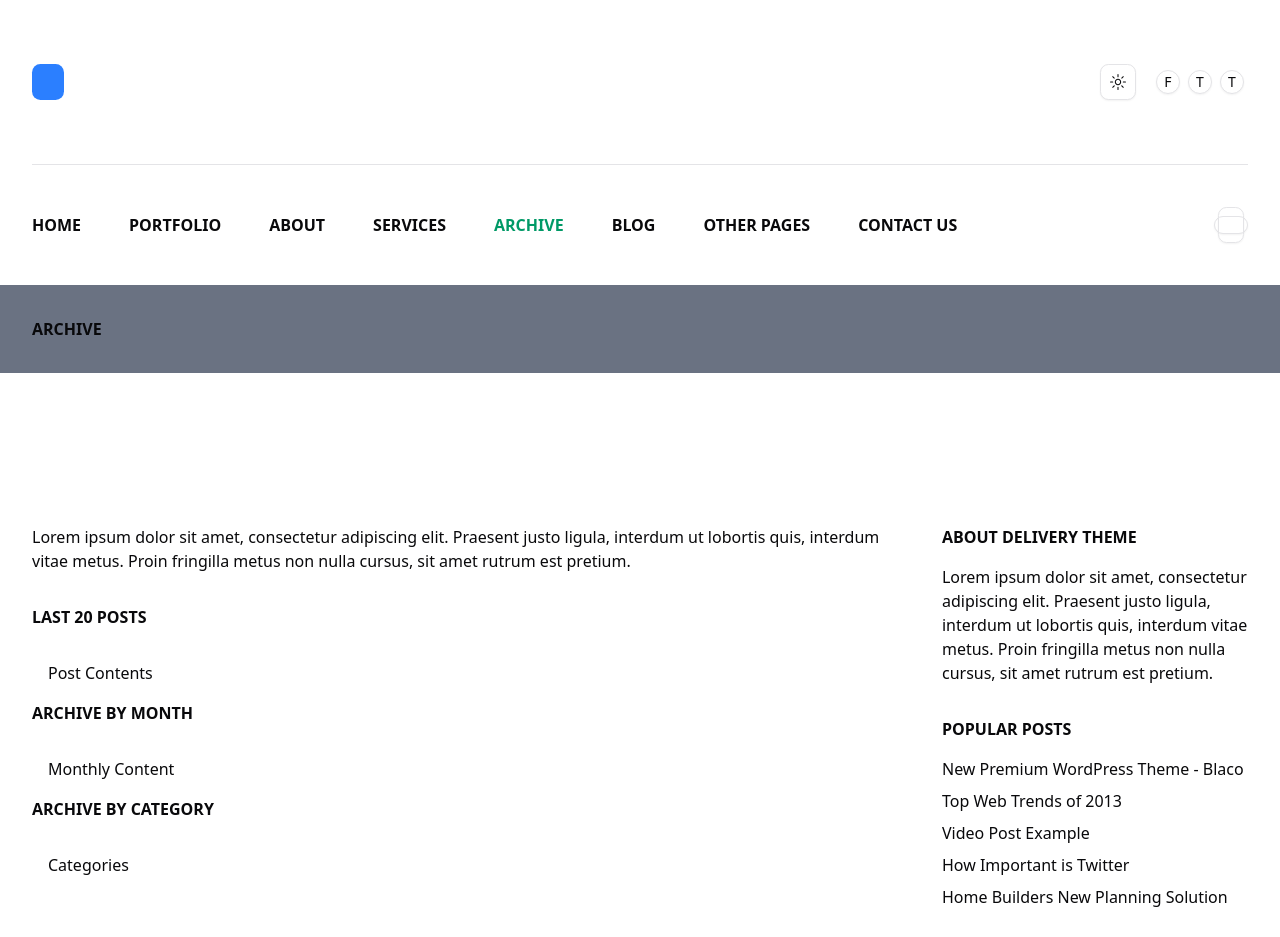
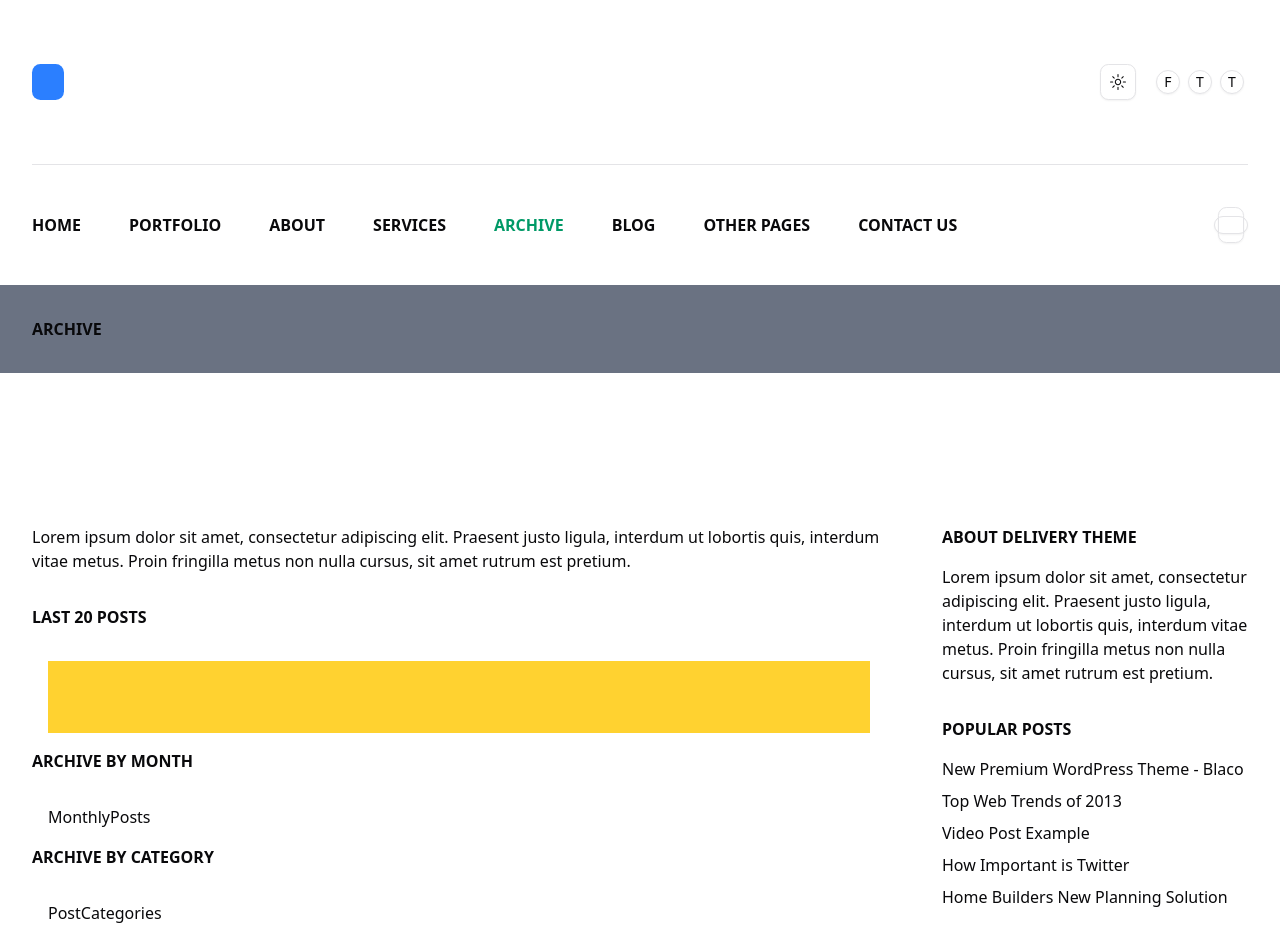
Before and after one commit to ilyasoghlu/deliver, a Next.js app: page /archive in a window 1280 px wide. Shown: the top 937 px of the page. Built offline with nearby package versions, Linux system fonts and the light colour scheme.

Commit message:
created LastPosts, MonthlyPosts, PostCategories components and imported into archive page

```diff
--- a/app/archive/page.tsx
+++ b/app/archive/page.tsx
@@ -1,7 +1,7 @@
 
 import React from 'react'
 import { Separator } from '@/components/ui/separator';
-import { PopularPosts } from '@/components/blog';
+import { LastPosts, MonthlyPosts, PopularPosts, PostCategories } from '@/components/blog';
 
 function ArchivePage() {
     return (
@@ -13,18 +13,9 @@ function ArchivePage() {
               <div className="py-8">
                 <p>Lorem ipsum dolor sit amet, consectetur adipiscing elit. Praesent justo ligula, interdum ut lobortis quis, interdum vitae metus. Proin fringilla metus non nulla cursus, sit amet rutrum est pretium.</p>
               </div>
-              <div>
-                <h5 className="uppercase font-semibold">Last 20 posts</h5>
-                <div className="mt-4 p-4">Post Contents</div>
-              </div>
-              <div>
-                <h5 className="uppercase font-semibold">Archive by Month</h5>
-                <div className="mt-4 p-4">Monthly Content</div>
-              </div>
-              <div>
-                <h5 className="uppercase font-semibold">Archive by Category</h5>
-                <div className="mt-4 p-4">Categories</div>
-              </div>
+                <LastPosts />
+                <MonthlyPosts />
+                <PostCategories />
             </div>
 
 
--- /dev/null
+++ b/components/blog/LastPosts.tsx
@@ -0,0 +1,18 @@
+import React from 'react'
+import { FaCheck } from "react-icons/fa";
+import { FaCheckDouble } from "react-icons/fa";
+
+function LastPosts() {
+    return (
+        <>
+            <h5 className="uppercase font-semibold">Last 20 posts</h5>
+            <div className="mt-4 p-4">
+                <article className='h-18 w-full bg-amber-300'>
+
+                </article>
+            </div>
+        </>
+    )
+}
+
+export default LastPosts
--- /dev/null
+++ b/components/blog/MonthlyPosts.tsx
@@ -0,0 +1,12 @@
+import React from 'react'
+
+function MonthlyPosts() {
+    return (
+        <>
+            <h5 className="uppercase font-semibold">Archive by Month</h5>
+            <div className="mt-4 p-4">MonthlyPosts</div>
+        </>
+    )
+}
+
+export default MonthlyPosts
--- /dev/null
+++ b/components/blog/PostCategories.tsx
@@ -0,0 +1,12 @@
+import React from 'react'
+
+function PostCategories() {
+    return (
+        <>
+            <h5 className="uppercase font-semibold">Archive by Category</h5>
+            <div className="mt-4 p-4">PostCategories</div>
+        </>
+    )
+}
+
+export default PostCategories
```
Also changed, not shown: components/blog/index.ts (+6 -2 lines), 1 other file (tests, documents, lock files or other folders).
